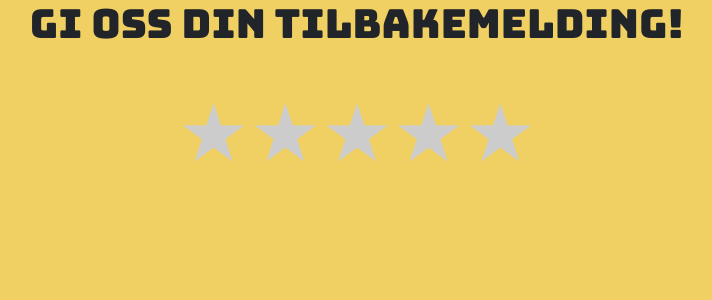
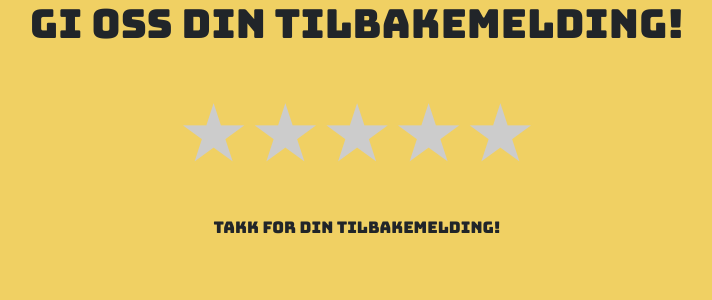
Before and after one commit to jegerfreddy/SmidigProsjekt, a React (Vite) app in the folder Frontend/user/: page /feedBackPage in a window 1280 px wide. Shown: the top 300 px of the page, without its empty margins (283-995 px from the left). Built offline with nearby package versions, Linux system fonts and the light colour scheme.

Commit message:
små endringer i feedback-page

```diff
--- a/Frontend/user/src/Pages/FeedBackPage.tsx
+++ b/Frontend/user/src/Pages/FeedBackPage.tsx
@@ -37,7 +37,8 @@ return (
                         </span>
                     ))}
                 </div>
-                {rating > 0 && <div id="rating-message">Du ga teateret {rating} stjerne{rating > 1 ? 'r' : ''}.</div>}
+                <div>Takk for din tilbakemelding!</div>
+                {rating > 0 && <div>Du ga teateret {rating} stjerne{rating > 1 ? 'r' : ''}.</div>}
             </div>
         </main>
     );
```
